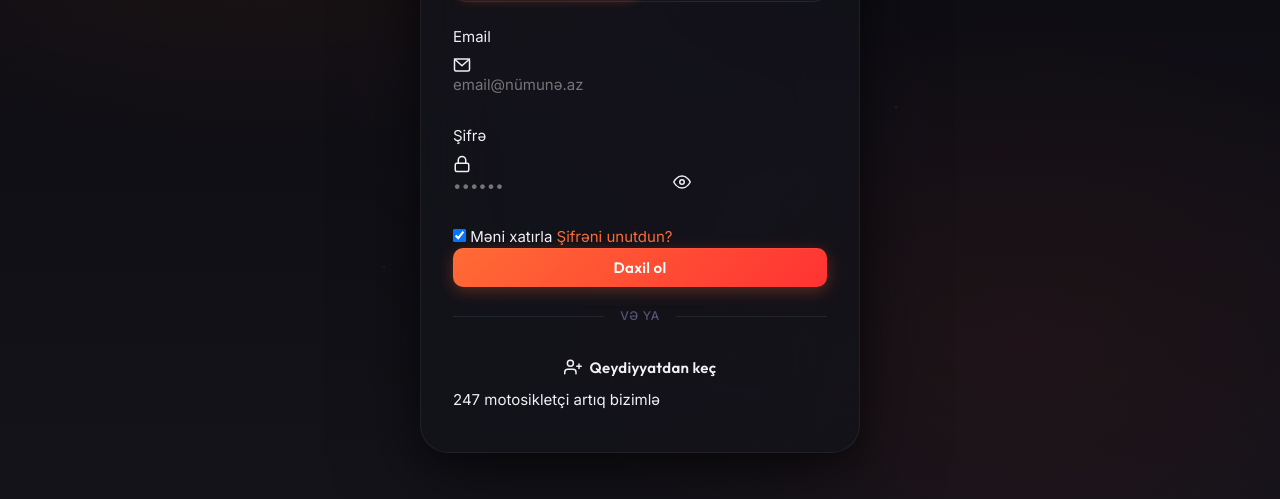
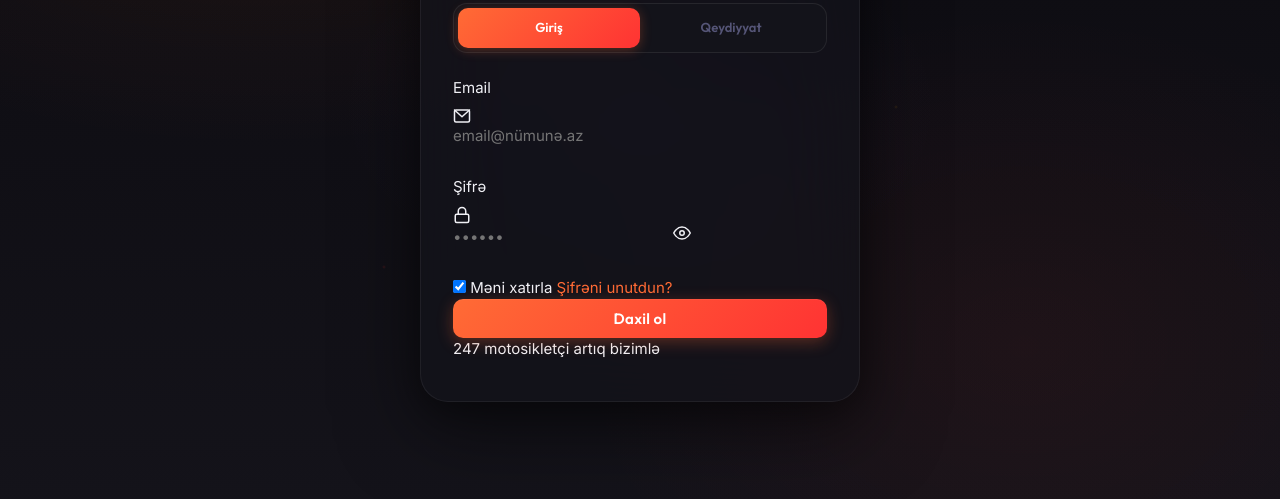
Before and after one commit to shahmuradovk/motorider, a website: page index.html in a window 1280 px wide. Shown: the part 293-792 px from the top of the page. Drawn offline with nearby package versions, Linux system fonts and the light colour scheme; no server answers.

Commit message:
Fix: remove duplicate registration button

```diff
--- a/index.html
+++ b/index.html
@@ -115,15 +115,6 @@
             <span class="btn-loader hidden">
               <svg class="spinner" viewBox="0 0 24 24"><circle cx="12" cy="12" r="10" stroke="currentColor" stroke-width="3" fill="none" stroke-dasharray="31.4 31.4" stroke-linecap="round"/></svg>
             </span>
-          </button>
-
-          <div class="auth-divider">
-            <span>və ya</span>
-          </div>
-
-          <button type="button" class="btn btn-outline btn-full" id="switch-to-register-btn" onclick="MotoAuth.showRegister()">
-            <svg width="18" height="18" viewBox="0 0 24 24" fill="none" stroke="currentColor" stroke-width="2" stroke-linecap="round" stroke-linejoin="round"><path d="M16 21v-2a4 4 0 00-4-4H5a4 4 0 00-4 4v2"/><circle cx="8.5" cy="7" r="4"/><line x1="20" y1="8" x2="20" y2="14"/><line x1="23" y1="11" x2="17" y2="11"/></svg>
-            Qeydiyyatdan keç
           </button>
         </form>
 
```
